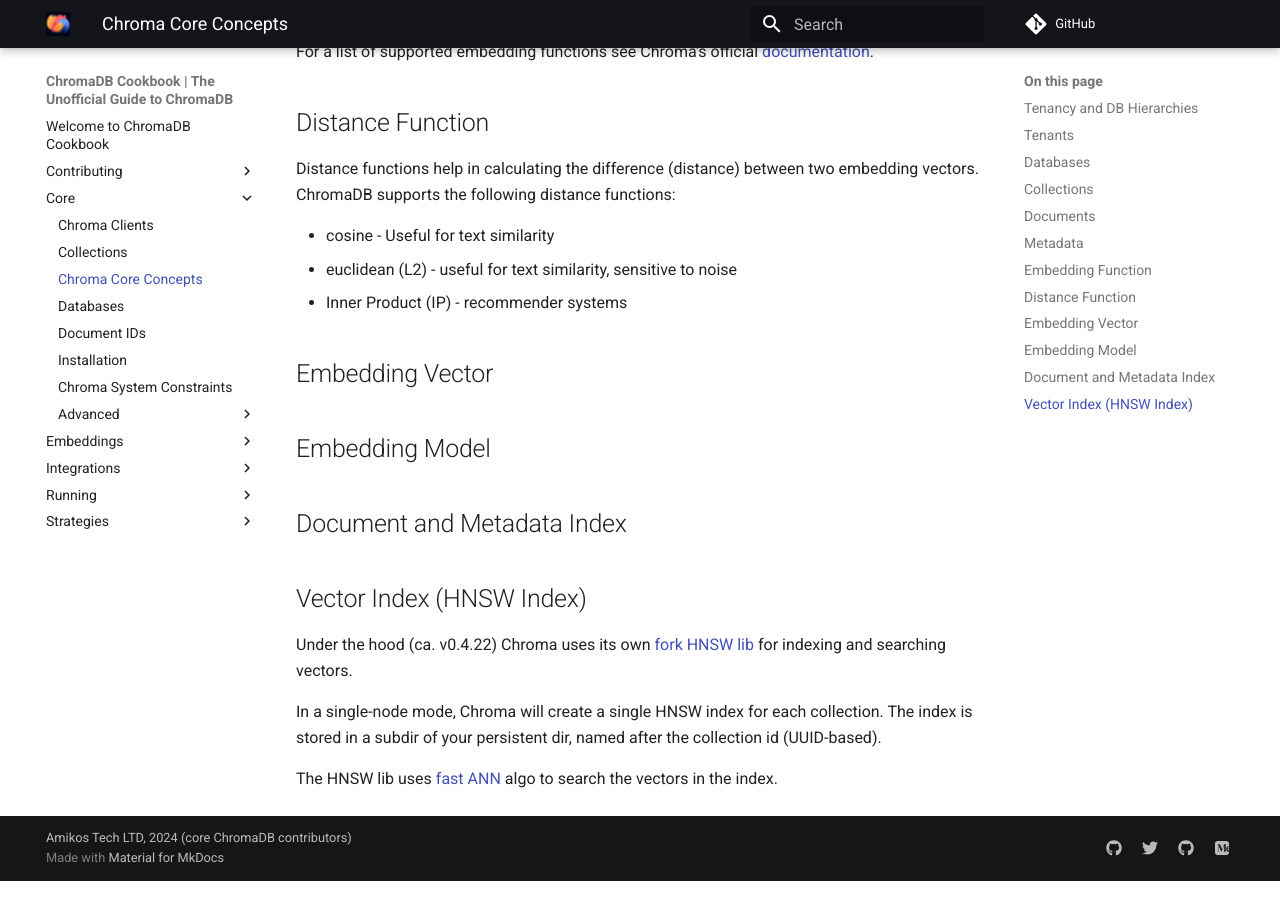
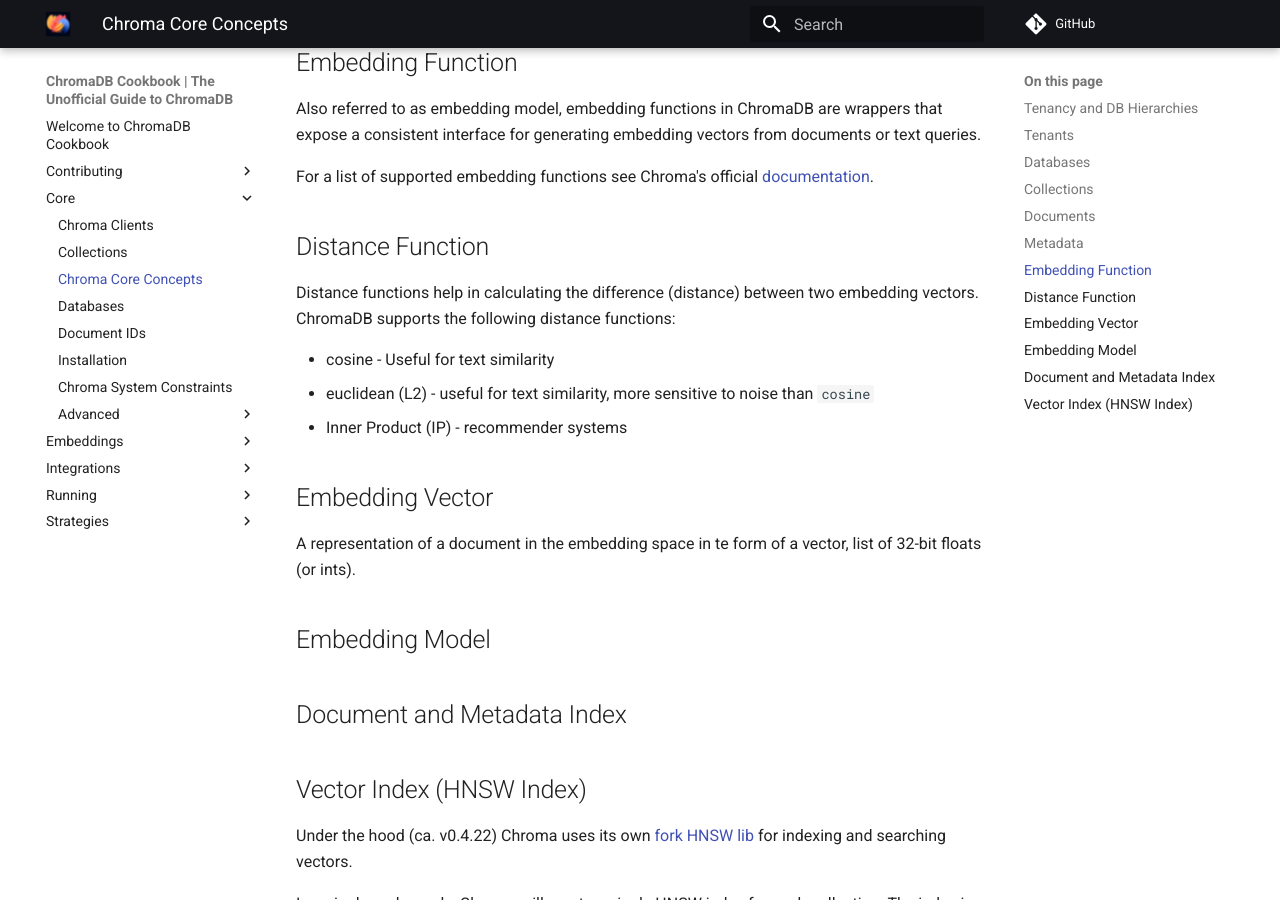
Before and after one commit to amikos-tech/chroma-cookbook, an MkDocs documentation site: the page built from docs/core/concepts.md, in a window 1280 px wide and 900 px high, scrolled down 1921 px. Built offline with MkDocs 1.6.1 and Material for MkDocs 9.7.7, drawn with Linux system fonts in a browser that asks for light colours; comment, search, counter and statistics services are not loaded; some of the changed text lies outside the part shown.

Commit message:
docs: Updated Embedding vector description
- Added storage note about single-node tenancy data.

```diff
--- a/docs/core/concepts.md
+++ b/docs/core/concepts.md
@@ -5,6 +5,10 @@
 The following picture illustrates the tenancy and DB hierarchy in Chroma:
 
 ![Tenancy and DB Hierarchy](../assets/images/chroma-tenancy-hierarchy.png)
+
+!!! warn "Storage"
+
+    In Chroma single-node, all data about tenancy, databases, collections and documents is stored in a single SQLite database.
 
 ## Tenants
 
@@ -57,10 +61,12 @@
 following distance functions:
 
 - cosine - Useful for text similarity
-- euclidean (L2) - useful for text similarity, sensitive to noise
+- euclidean (L2) - useful for text similarity, more sensitive to noise than `cosine`
 - Inner Product (IP) - recommender systems
 
 ## Embedding Vector
+
+A representation of a document in the embedding space in te form of a vector, list of 32-bit floats (or ints).
 
 ## Embedding Model
 
```
